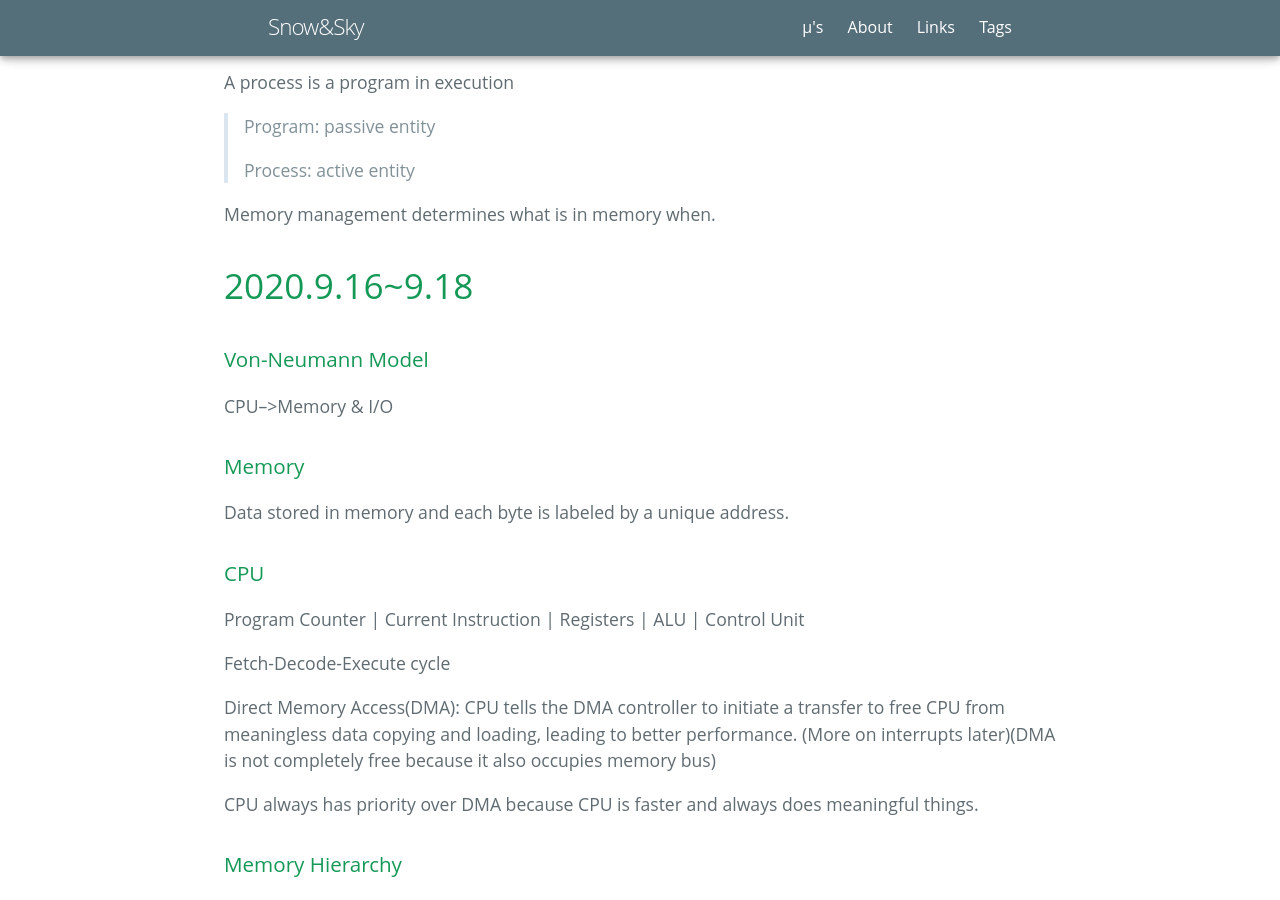
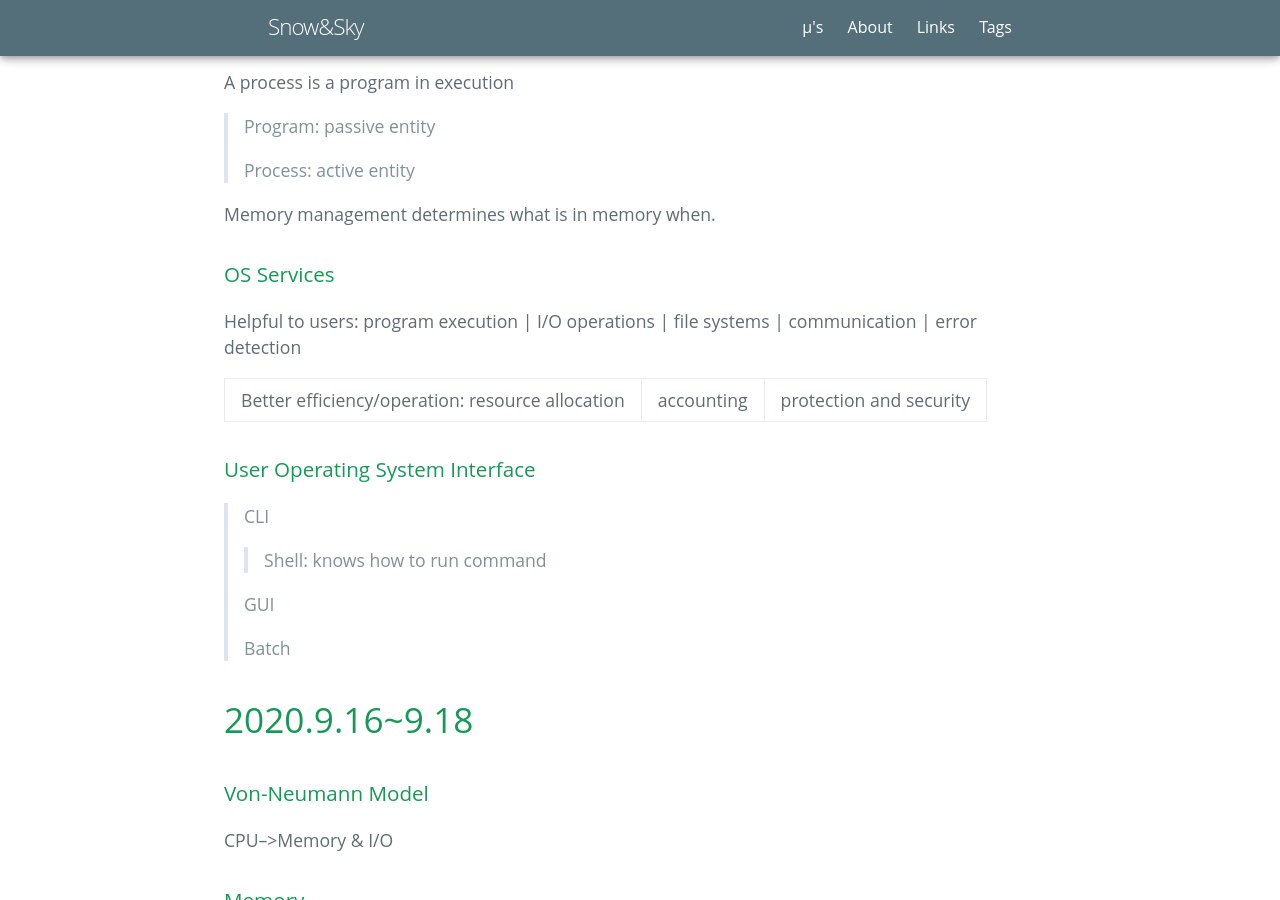
Before and after one commit to NishikinoSky/NishikinoSky.github.io, a Jekyll site: the page built from _posts/2020-10-16-Operating-System.md, in a window 1280 px wide and 900 px high, scrolled down 1266 px. Built offline with Jekyll 4.4.1, drawn with Linux system fonts in a browser that asks for light colours; some web fonts are replaced.

Commit message:
Update 2020-10-16-Operating-System.md

```diff
--- a/_posts/2020-10-16-Operating-System.md
+++ b/_posts/2020-10-16-Operating-System.md
@@ -41,6 +41,18 @@ A process is a program in execution
 
 Memory management determines what is in memory when.
 
+### OS Services
+Helpful to users: program execution | I/O operations | file systems | communication | error detection
+
+Better efficiency/operation: resource allocation | accounting | protection and security
+
+### User Operating System Interface
+>CLI
+>>Shell: knows how to run command
+>
+>GUI
+>
+>Batch
 
 # 2020.9.16~9.18
 
```
